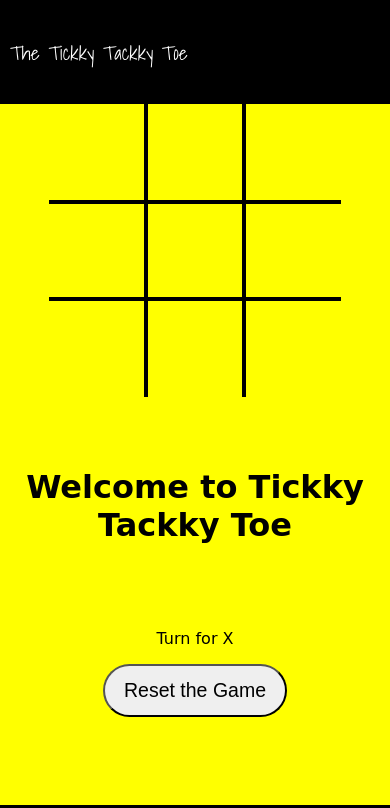
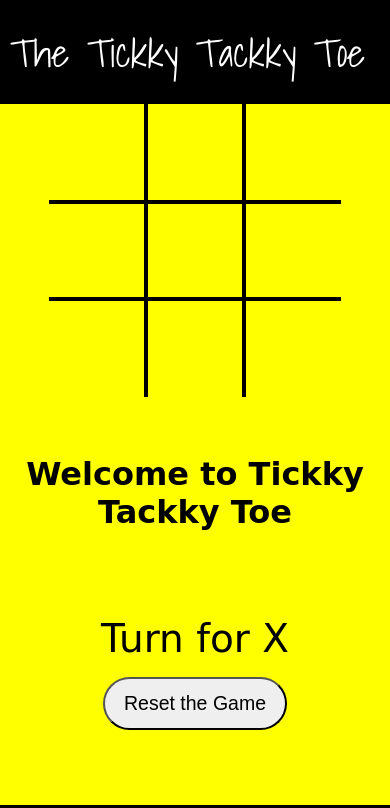
Before and after one commit to Indroneel28/Tic-tac-toe-Game, a plain HTML site: page index.html in a window 390 px wide. Shown: the top 808 px of the page. Drawn offline with Linux system fonts and the light colour scheme; a web font is replaced by a local one.

Commit message:
Update styles.css

```diff
--- a/styles.css
+++ b/styles.css
@@ -99,10 +99,13 @@ nav{
     display: inline-block;
 }
 
+.info{
+    font-size: 7vh;
+}
 
 @media only screen and (max-width: 600px) {
     nav {
-        font-size: 5vw;
+        font-size: 10vw;
     }
 
     .game{
@@ -117,7 +120,7 @@ nav{
     }
 
     .box {
-        font-size: 5vw;
+        font-size: 10vw;
     }
 
     .gameInfo {
@@ -140,6 +143,7 @@ nav{
     }
     .info{
         width: 100vw;
+        font-size: 10vw;
     }
 
     .image img{
```
